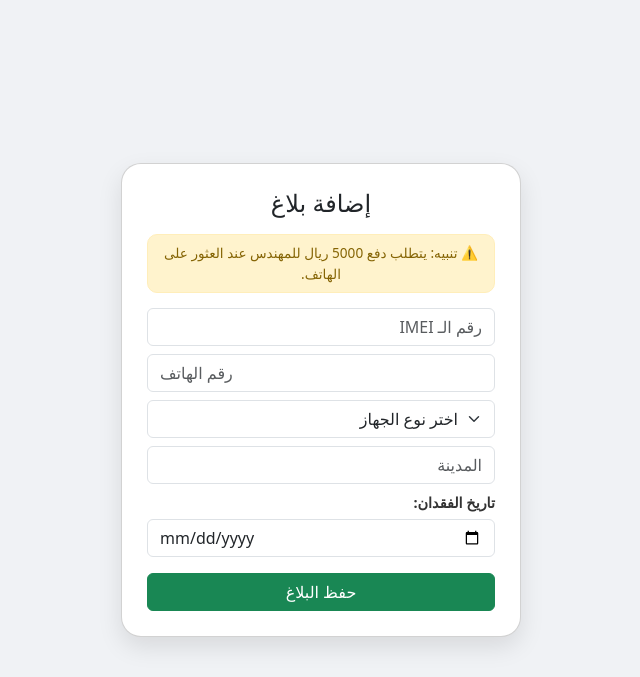
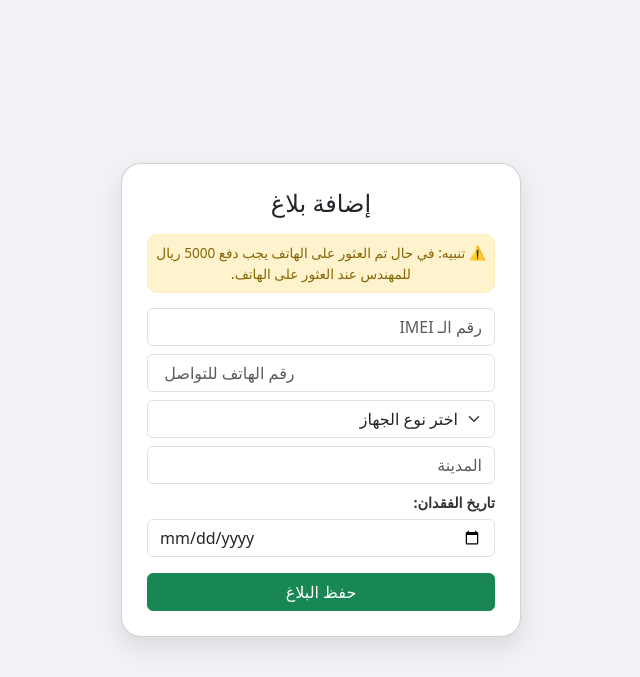
Before and after one commit to Ali202004/stolen-phones-project, a Flask app: page /add in a window 1280 px wide. Shown: the top 677 px of the page, without its empty margins (319-959 px from the left). Run offline with Flask 3, Linux system fonts and the light colour scheme; some libraries are stand-ins or nearby versions.

Commit message:
Update add.html

```diff
--- a/templates/add.html
+++ b/templates/add.html
@@ -15,12 +15,12 @@
         <h4 class="text-center mb-3">إضافة بلاغ</h4>
 
         <div class="alert-mini">
-            ⚠️ تنبيه: يتطلب دفع 5000 ريال للمهندس عند العثور على الهاتف.
+            ⚠️ تنبيه: في حال تم العثور على الهاتف يجب  دفع 5000 ريال للمهندس عند العثور على الهاتف.
         </div>
 
         <form action="/add" method="POST">
             <input type="text" name="imei" class="form-control mb-2" placeholder="رقم الـ IMEI" required>
-            <input type="tel" name="phone" class="form-control mb-2" placeholder="رقم الهاتف" required>
+            <input type="tel" name="phone" class="form-control mb-2" placeholder=" رقم الهاتف للتواصل" required>
 
             <select name="brand" class="form-select mb-2">
                 <option value="" disabled selected>اختر نوع الجهاز</option>
```
